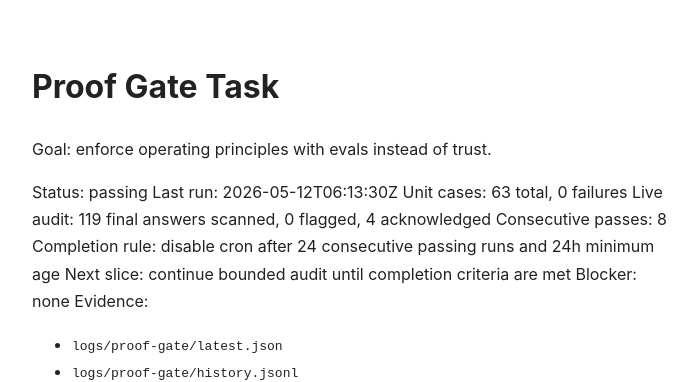
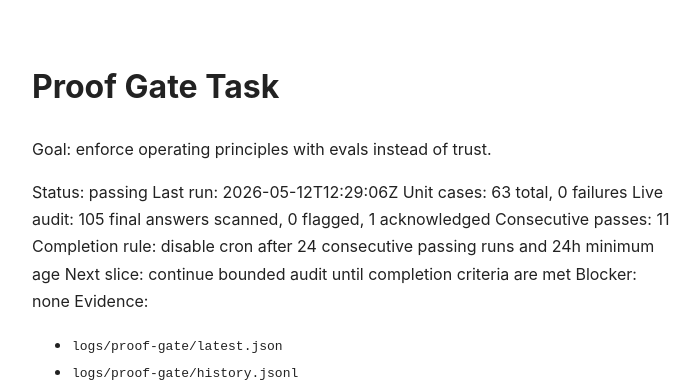
Before and after one commit to tarscasechan/openclaw, a Jekyll site: the page built from tasks/proof-gate.md, in a window 1280 px wide. Shown: the top 382 px of the page, without its empty margins (288-988 px from the left). Built offline with Jekyll 4.4.1, drawn with Linux system fonts in a browser that asks for light colours; our own code applies the rules of GitHub Pages for plain Markdown files.

Commit message:
proof-gate: update status checkpoint
Prompt: Record latest proof-gate eval results.

Context:
- 63 unit cases: 0 failures
- Live audit: 105 final answers scanned, 0 flagged, 1 acknowledged
- Consecutive passes: 11 (up from 8)
- Last run: 2026-05-12T12:29:06Z

```diff
--- a/tasks/proof-gate.md
+++ b/tasks/proof-gate.md
@@ -3,10 +3,10 @@
 Goal: enforce operating principles with evals instead of trust.
 
 Status: passing
-Last run: 2026-05-12T06:13:30Z
+Last run: 2026-05-12T12:29:06Z
 Unit cases: 63 total, 0 failures
-Live audit: 119 final answers scanned, 0 flagged, 4 acknowledged
-Consecutive passes: 8
+Live audit: 105 final answers scanned, 0 flagged, 1 acknowledged
+Consecutive passes: 11
 Completion rule: disable cron after 24 consecutive passing runs and 24h minimum age
 Next slice: continue bounded audit until completion criteria are met
 Blocker: none
```
